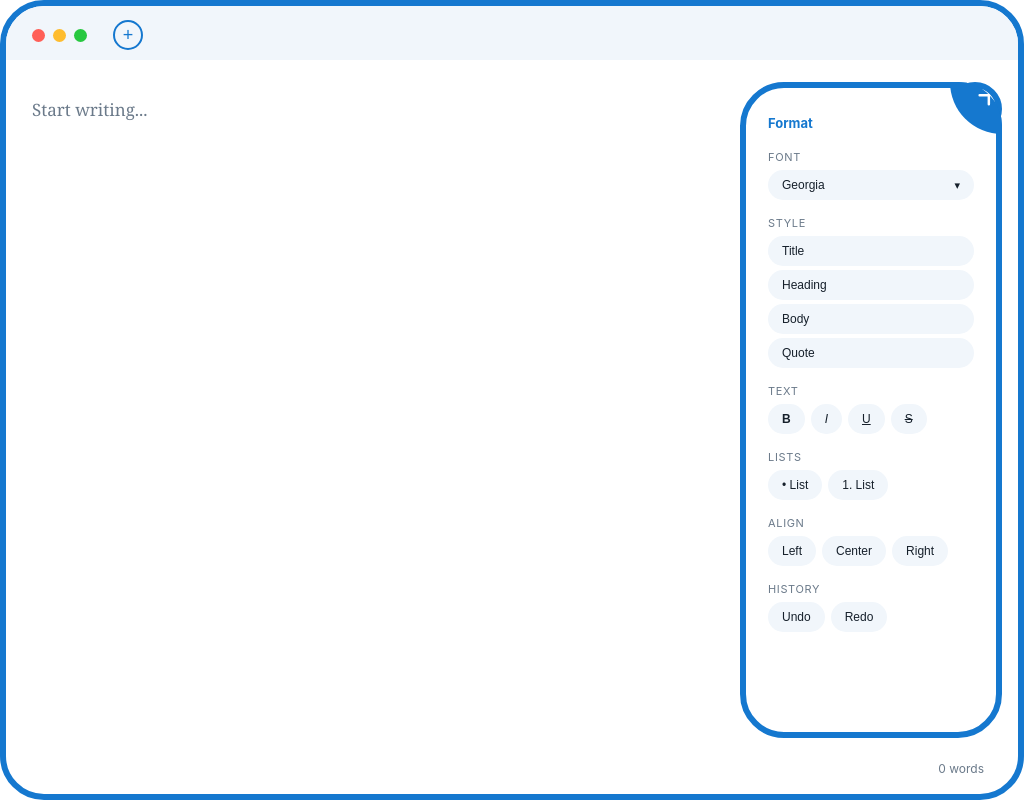
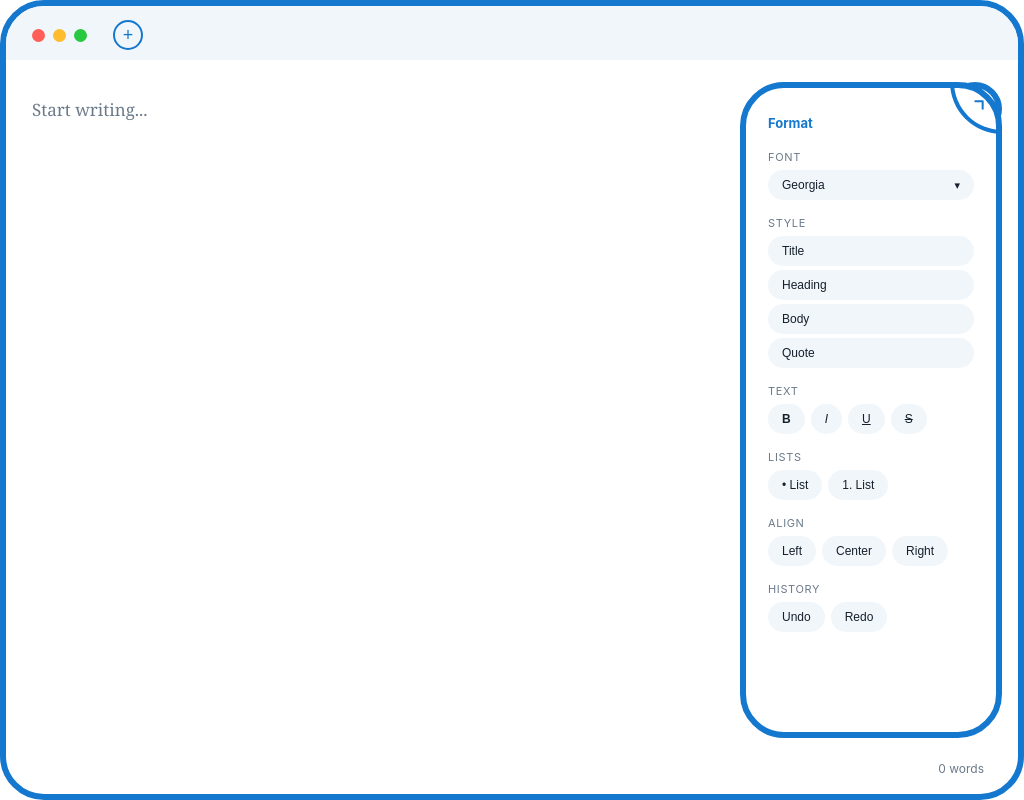
Before and after one commit to kturkal/civic-desk, an Electron app: page src/index.html in a window 1024 px wide. Drawn offline with Linux system fonts and the light colour scheme; no server answers.

Commit message:
Collapse corner control: outline only, no fill
Co-Authored-By: Claude Sonnet 5.5 <noreply@anthropic.com>
Claude-Session: https://claude.ai/code/session_01M4sLhLbscFbeyW2SNKJtNN

```diff
--- a/src/index.html
+++ b/src/index.html
@@ -31,7 +31,7 @@
     <!-- Collapse: a quarter-disc that fills the panel's top-right corner, drawn flush against the
          border and pointing into the corner. Outside the panel because the panel scrolls. -->
     <button id="collapse" class="corner" aria-label="Collapse format panel" title="Collapse">
-      <svg viewBox="0 0 24 24" width="20" height="20" aria-hidden="true"><path d="M8 5h11v11" fill="none" stroke="currentColor" stroke-width="3" stroke-linecap="round" stroke-linejoin="round"/></svg>
+      <svg viewBox="0 0 24 24" width="16" height="16" aria-hidden="true"><path d="M8 5h11v11" fill="none" stroke="currentColor" stroke-width="3" stroke-linecap="round" stroke-linejoin="round"/></svg>
     </button>
 
     <aside id="panel" aria-label="Format">
--- a/src/styles.css
+++ b/src/styles.css
@@ -237,18 +237,18 @@ html, body {
 #panel .group button:focus-visible { background: var(--hover); }
 #font-list li:focus-visible { background: var(--hover); }
 
-/* Collapse control: a quarter-disc centered on the panel's top-right corner, filled with the
-   border color so it reads as part of the frame. Its curved edge cuts into the panel; its
-   outer corner follows the panel's own rounded corner. */
+/* Collapse control: the outline of a quarter-disc centered on the panel's top-right corner.
+   No fill: just a curved line from the top border to the right border, and an arrow inside. */
 #collapse {
   position: absolute; top: 76px; right: 16px; z-index: 2; /* above the panel */
   --r: 52px;
   width: var(--r); height: var(--r);
-  border: 0; padding: 0; cursor: pointer;
-  background: var(--civic-blue); color: #fff;
+  padding: 0; cursor: pointer;
+  background: transparent; color: var(--civic-blue);
+  border: 0 solid var(--civic-blue); border-left-width: 4px; border-bottom-width: 4px;
   border-radius: 0 var(--radius) 0 var(--r);
   display: grid; place-items: center;
 }
-#collapse svg { transform: translate(7px, -7px); } /* sit on the diagonal, toward the corner */
-#collapse:hover { background: var(--civic-blue-light); }
+#collapse svg { transform: translate(0, 0); } /* sit on the diagonal, toward the corner */
+#collapse:hover { color: var(--civic-blue-light); border-color: var(--civic-blue-light); }
 #collapse[hidden] { display: none; }
```
